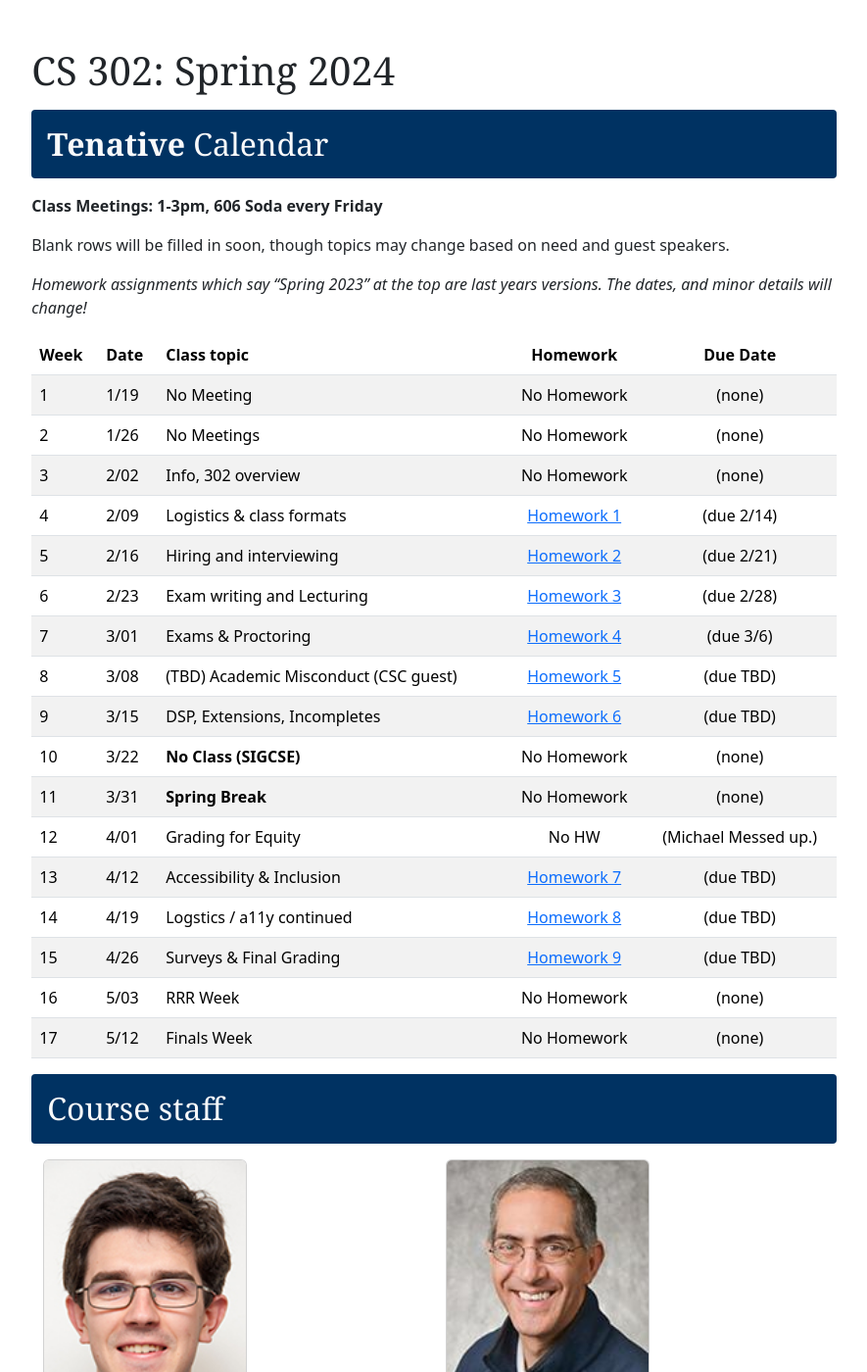
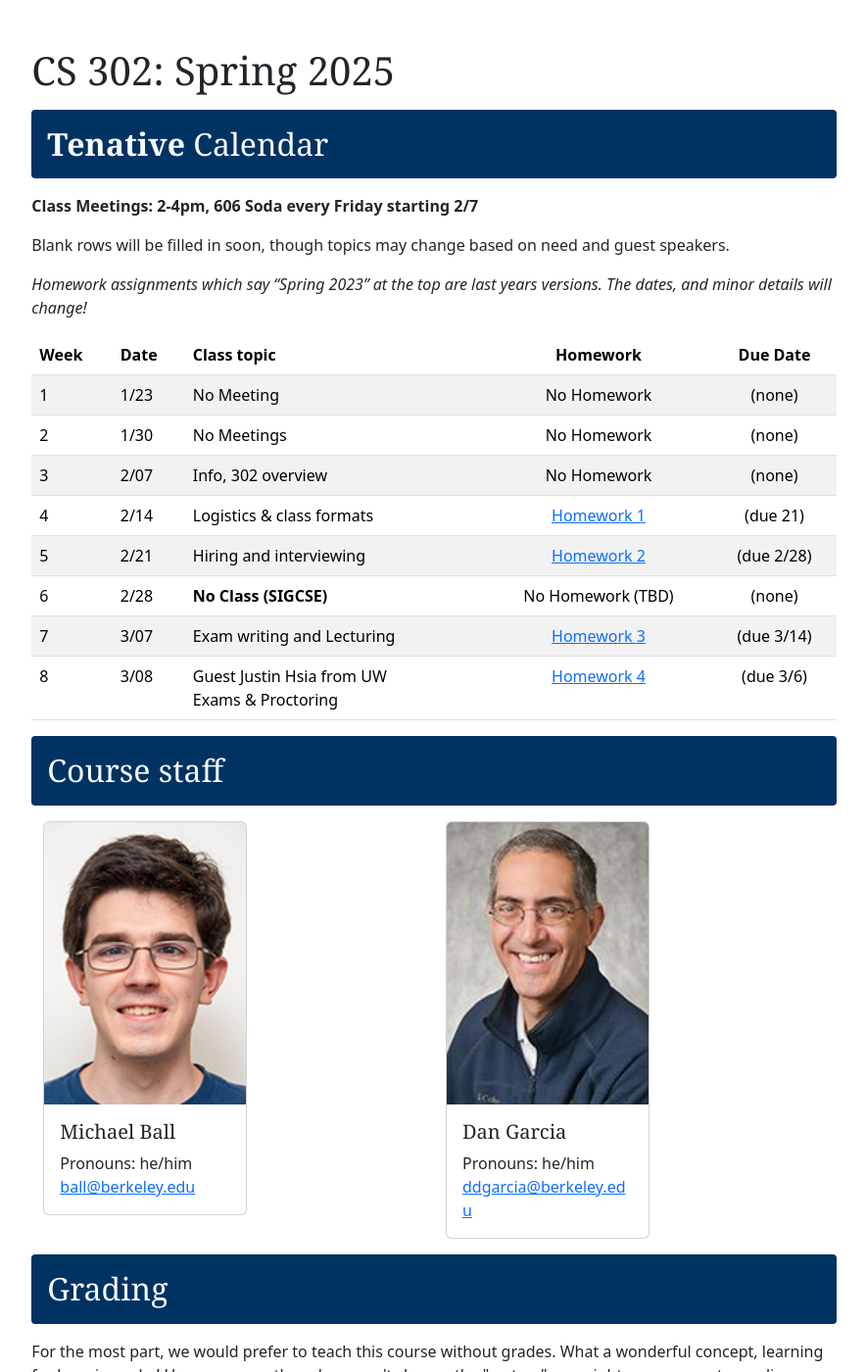
Before and after one commit to berkeley-cs302/sp25, a Jekyll site: the page built from index.md, in a window 1280 px wide and 1400 px high. Shown: the whole window at 98% size, without its empty margins (197-1082 px from the left). Built offline with Jekyll 4.4.1, drawn with Linux system fonts in a browser that asks for light colours; some web fonts are replaced.

Commit message:
Calendar updates

```diff
--- a/index.md
+++ b/index.md
@@ -1,13 +1,13 @@
 ---
 lang: en
-title: "CS 302: Spring 2024"
+title: "CS 302: Spring 2025"
 layout: default
 ---
 
 {:#calendar .bg-primary .text-light .p-3 .mb-3 .mt-3}
 ## **Tenative** Calendar
 
-**Class Meetings: 1-3pm, 606 Soda every Friday**
+**Class Meetings: 2-4pm, 606 Soda every Friday starting 2/7**
 
 Blank rows will be filled in soon, though topics may change based on
 need and guest speakers.
@@ -17,23 +17,14 @@ _Homework assignments which say "Spring 2023" at the top are last years versions
 {:.table .table-striped}
 | Week | Date | Class topic | Homework | Due Date |
 |:-----|------|-------------|:---------:|:---------:|
-| 1    | 1/19 | No Meeting | No Homework | (none) |
-| 2    | 1/26 | No Meetings | No Homework | (none) |
-| 3    | 2/02 | Info, 302 overview | No Homework | (none) |
-| 4    | 2/09 | Logistics & class formats | [Homework 1][hw1] | (due 2/14) |
-| 5    | 2/16 | Hiring and interviewing | [Homework 2][hw2] | (due 2/21) |
-| 6    | 2/23 | Exam writing and Lecturing | [Homework 3][hw3] | (due 2/28) |
-| 7    | 3/01 | Exams & Proctoring | [Homework 4][hw4] | (due 3/6) |
-| 8    | 3/08 | (TBD) Academic Misconduct (CSC guest) | [Homework 5][hw5] | (due TBD) |
-| 9    | 3/15 | DSP, Extensions, Incompletes | [Homework 6][hw6] | (due TBD) |
-| 10   | 3/22 | **No Class (SIGCSE)** | No Homework | (none) |
-| 11   | 3/31 | **Spring Break** | No Homework | (none) |
-| 12   | 4/01 | Grading for Equity | No HW | (Michael Messed up.) |
-| 13   | 4/12 | Accessibility & Inclusion | [Homework 7][hw7] | (due TBD) |
-| 14   | 4/19 | Logstics / a11y continued | [Homework 8][hw8] | (due TBD) |
-| 15   | 4/26 | Surveys & Final Grading | [Homework 9][hw9] | (due TBD) |
-| 16   | 5/03 | RRR Week | No Homework | (none) |
-| 17   | 5/12 | Finals Week | No Homework | (none) |
+| 1    | 1/23 | No Meeting | No Homework | (none) |
+| 2    | 1/30 | No Meetings | No Homework | (none) |
+| 3    | 2/07 | Info, 302 overview | No Homework | (none) |
+| 4    | 2/14 | Logistics & class formats | [Homework 1][hw1] | (due 21) |
+| 5    | 2/21 | Hiring and interviewing | [Homework 2][hw2] | (due 2/28) |
+| 6    | 2/28 | **No Class (SIGCSE)** | No Homework (TBD) | (none) |
+| 7    | 3/07 | Exam writing and Lecturing | [Homework 3][hw3] | (due 3/14) |
+| 8   | 3/08 | Guest Justin Hsia from UW <br> Exams & Proctoring | [Homework 4][hw4] | (due 3/6) |
 
 
 [hw1]: /sp24/hw/hw1
```
Also changed, not shown: other parts of index.md (+14 -0 lines).
